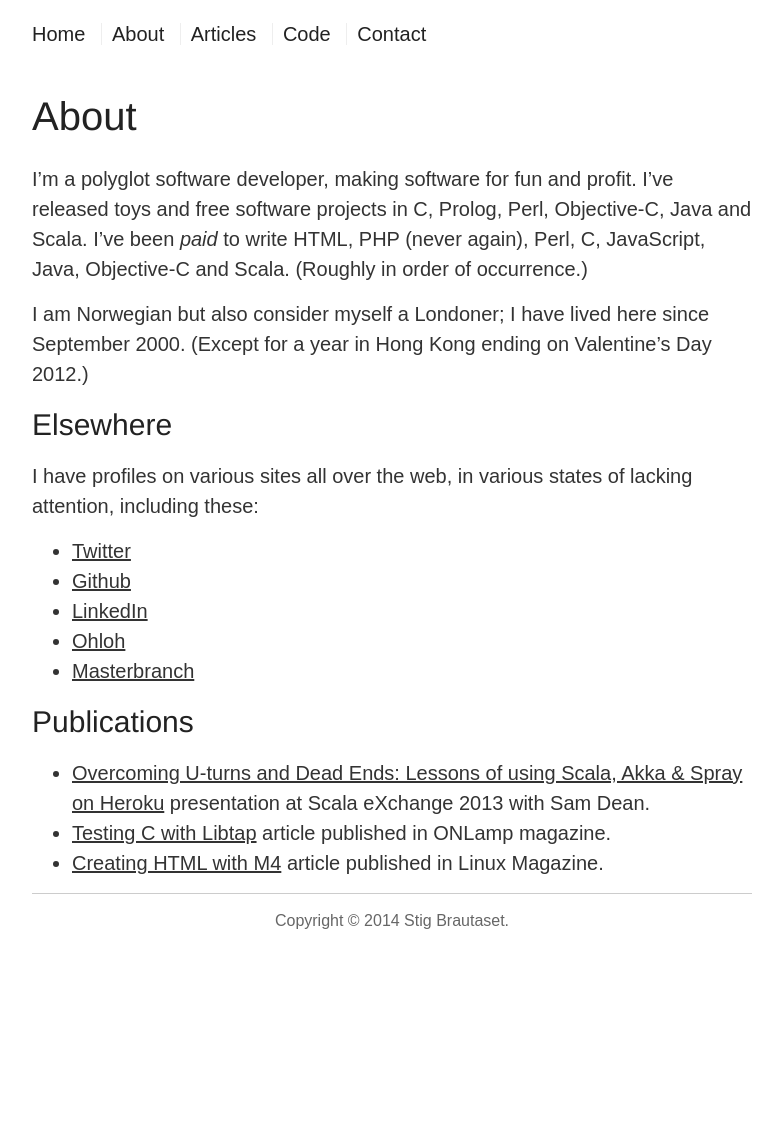
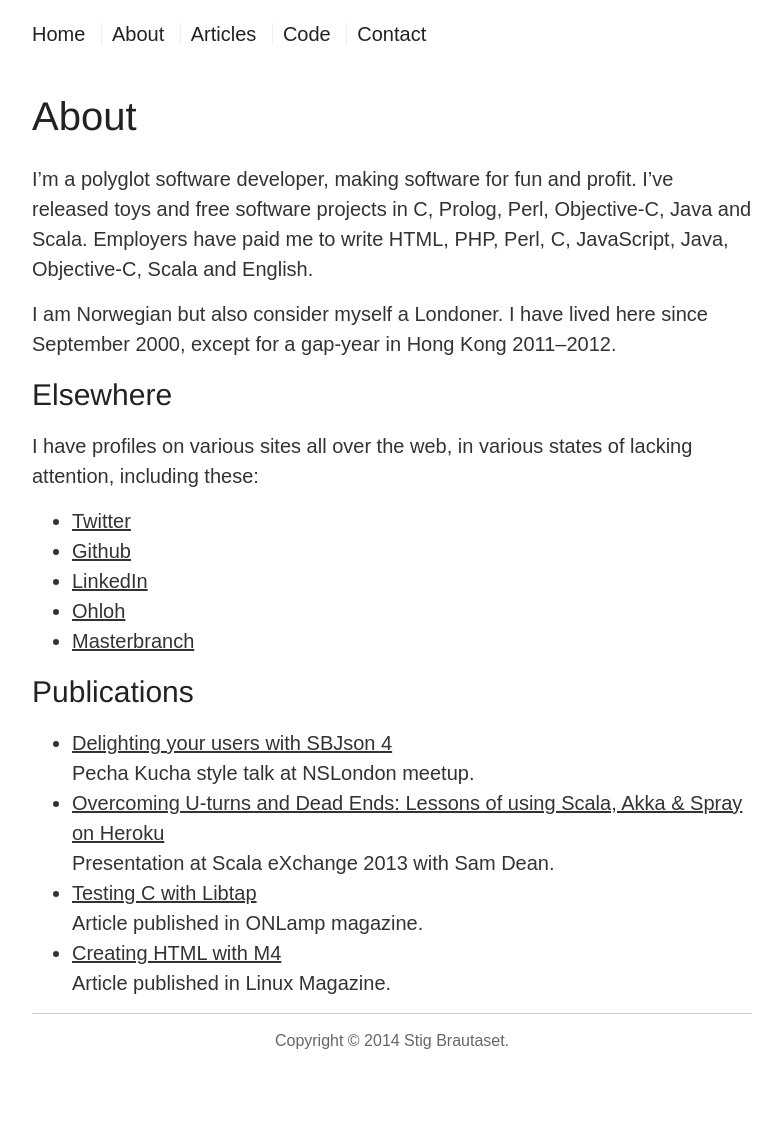
Before and after one commit to stig/www.brautaset.org, a Jekyll site: the page built from about.md, in a window 1280 px wide. Shown: the whole page, without its empty margins (248-1029 px from the left). Built offline with Jekyll 4.4.1, drawn with Linux system fonts in a browser that asks for light colours; before the commit the page ends 1028 px from its top, so only the background shows below that.

Commit message:
New post: delighting users with sbjson 4

```diff
--- a/about.md
+++ b/about.md
@@ -5,12 +5,11 @@ layout: page
 
 I'm a polyglot software developer, making software for fun and profit. I've
 released toys and free software projects in C, Prolog, Perl, Objective-C, Java
-and Scala. I've been *paid* to write HTML, PHP (never again), Perl, C,
-JavaScript, Java, Objective-C and Scala. (Roughly in order of occurrence.)
+and Scala. Employers have paid me to write HTML, PHP, Perl, C, JavaScript, Java,
+Objective-C, Scala and English.
 
-I am Norwegian but also consider myself a Londoner; I have lived here since
-September 2000. (Except for a year in Hong Kong ending on Valentine's Day
-2012.)
+I am Norwegian but also consider myself a Londoner. I have lived here since
+September 2000, except for a gap-year in Hong Kong 2011--2012.
 
 Elsewhere
 ---------
@@ -28,6 +27,7 @@ including these:
 Publications
 ------------
 
-* [Overcoming U-turns and Dead Ends: Lessons of using Scala, Akka & Spray on Heroku](http://skillsmatter.com/podcast/scala/overcoming-u-turns-and-dead-ends-lessons-of-using-scala-akka-spray-on-heroku) presentation at Scala eXchange 2013 with Sam Dean.
-* [Testing C with Libtap](http://www.onlamp.com/pub/a/onlamp/2006/01/19/libtap.html?CMP=OTC-6YE827253101&ATT=Testing+C+with+Libtap) article published in ONLamp magazine.
-* [Creating HTML with M4](http://www.linux-magazine.com/w3/issue/25/GNUm4.pdf#!) article published in Linux Magazine.
+* [Delighting your users with SBJson 4](https://vimeo.com/86478323)<br/>Pecha Kucha style talk at NSLondon meetup.
+* [Overcoming U-turns and Dead Ends: Lessons of using Scala, Akka & Spray on Heroku](http://skillsmatter.com/podcast/scala/overcoming-u-turns-and-dead-ends-lessons-of-using-scala-akka-spray-on-heroku)<br/>Presentation at Scala eXchange 2013 with Sam Dean.
+* [Testing C with Libtap](http://www.onlamp.com/pub/a/onlamp/2006/01/19/libtap.html?CMP=OTC-6YE827253101&ATT=Testing+C+with+Libtap)<br/>Article published in ONLamp magazine.
+* [Creating HTML with M4](http://www.linux-magazine.com/w3/issue/25/GNUm4.pdf#!)<br/>Article published in Linux Magazine.
```
Also changed, not shown: _drafts/delighting-users-with-sbjson-4.md (deleted, +0 -20 lines), _posts/2014-02-15-delighting-users-with-sbjson-4.md (added, +35 -0 lines).
